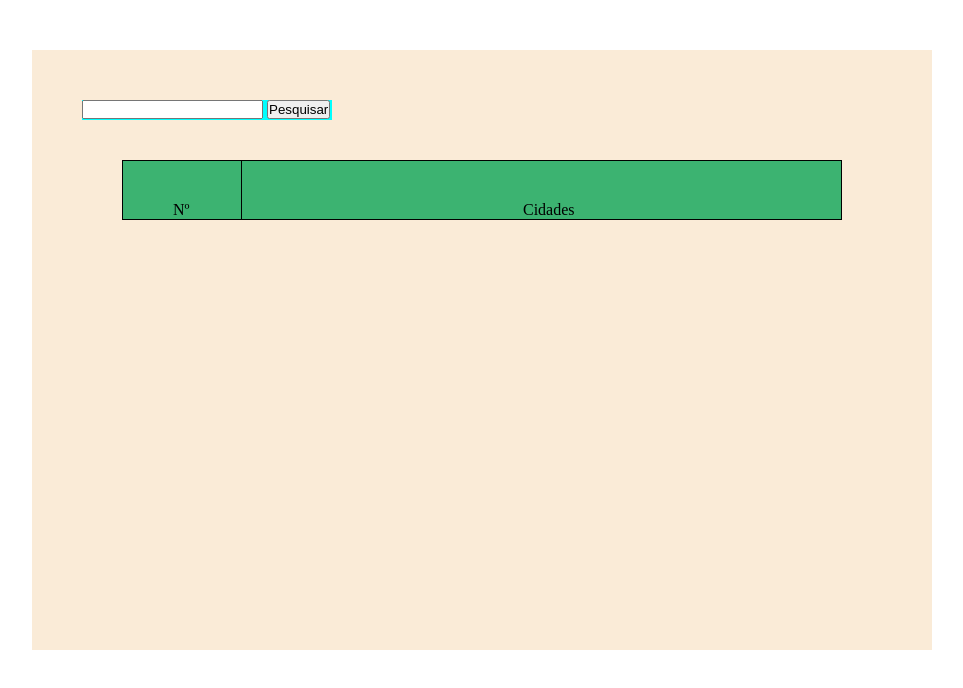
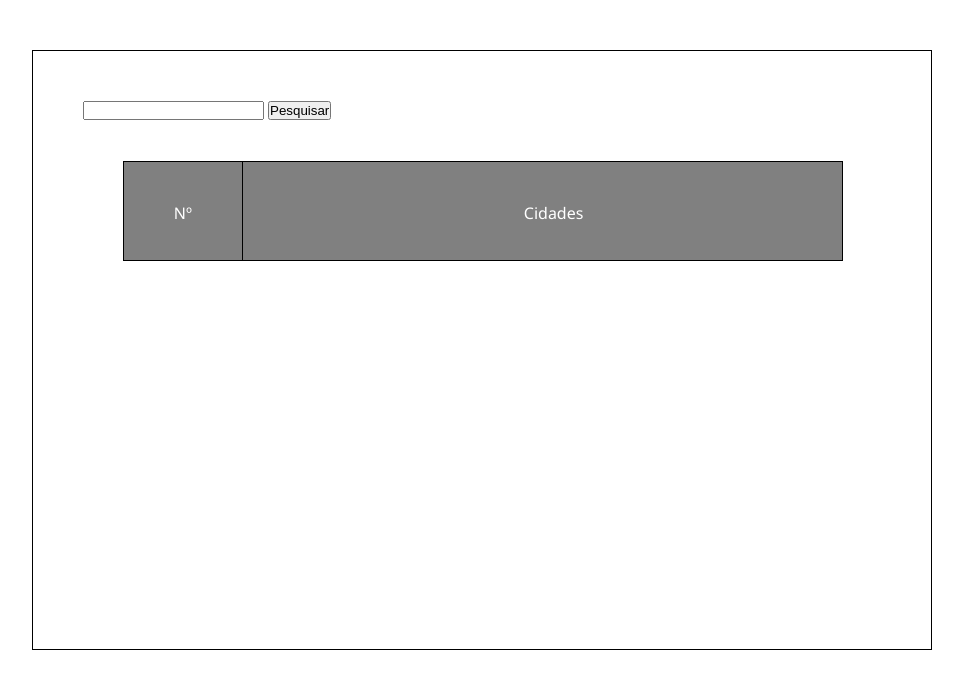
Before and after one commit to iDev1ce/JScript, a plain HTML site: page JSON/Atividades/Atividade 01/index.html in a window 1280 px wide. Shown: the whole page, without its empty margins (158-1121 px from the left). Drawn offline with Linux system fonts and the light colour scheme.

Commit message:
v1.0 [FINISHED]

```diff
--- a/JSON/Atividades/Atividade 01/css/style.css
+++ b/JSON/Atividades/Atividade 01/css/style.css
@@ -14,7 +14,7 @@
     height: auto;
     min-height: 600px;
     margin-top: 50px;
-    background-color: antiquewhite;
+    border: solid 1px black;
     box-sizing: border-box;
     padding-top: 50px;
     overflow: hidden;
@@ -24,7 +24,6 @@
 #inputs {
     width: 250px;
     height: 20px;
-    background-color: aqua;
     box-sizing: border-box;
     margin-left: 50px;
 }
@@ -40,7 +39,6 @@
 .saidas {
     width: cover;
     height: inherit;
-    background-color: aquamarine;
 }
 
 .contador {
@@ -52,6 +50,7 @@
     padding-top: 40px;
     float: left;
     border: solid black 1px;
+    font-family: 'segoe ui'
 }
 
 .cidades {
@@ -61,13 +60,12 @@
     padding-top: 40px;
     padding-left: 400px;
     border: solid 1px black;
-    background-color: mediumseagreen;
+    font-family: 'segoe ui'
 }
 
-.infos {
+#infos {
     width: cover;
-    height: inherit;
-    background-color: aquamarine;
+    height: 100%;
 }
 
 .info_contador {
@@ -79,6 +77,8 @@
     padding-top: 40px;
     float: left;
     border: solid black 1px;
+    color: white;
+    font-family: 'segoe ui'
 }
 
 .info_cidades {
@@ -88,9 +88,20 @@
     padding-top: 40px;
     padding-left: 400px;
     border: solid 1px black;
-    background-color: mediumseagreen;
+    background-color: gray;
+    color: white;
+    font-family: 'segoe ui'
 }
 
 .dark {
-    background-color: gray
+    background-color: lightgray;
 }
+
+#saida {
+    box-sizing: border-box;
+    padding-bottom: 40px;
+}
+
+p {
+    margin-bottom: 35px;
+}
--- a/JSON/Atividades/Atividade 01/index.html
+++ b/JSON/Atividades/Atividade 01/index.html
@@ -25,7 +25,9 @@
                             <p>Cidades</p>
                         </div>
                     </div>
+                    <div id="saida">
 
+                    </div>
                 </div>
             </form>
         </div>
```
Also changed, not shown: JSON/Atividades/Atividade 01/js/cidades.js, JSON/index.html (line endings or trailing spaces), JSON/js/script.js (line endings or trailing spaces).
